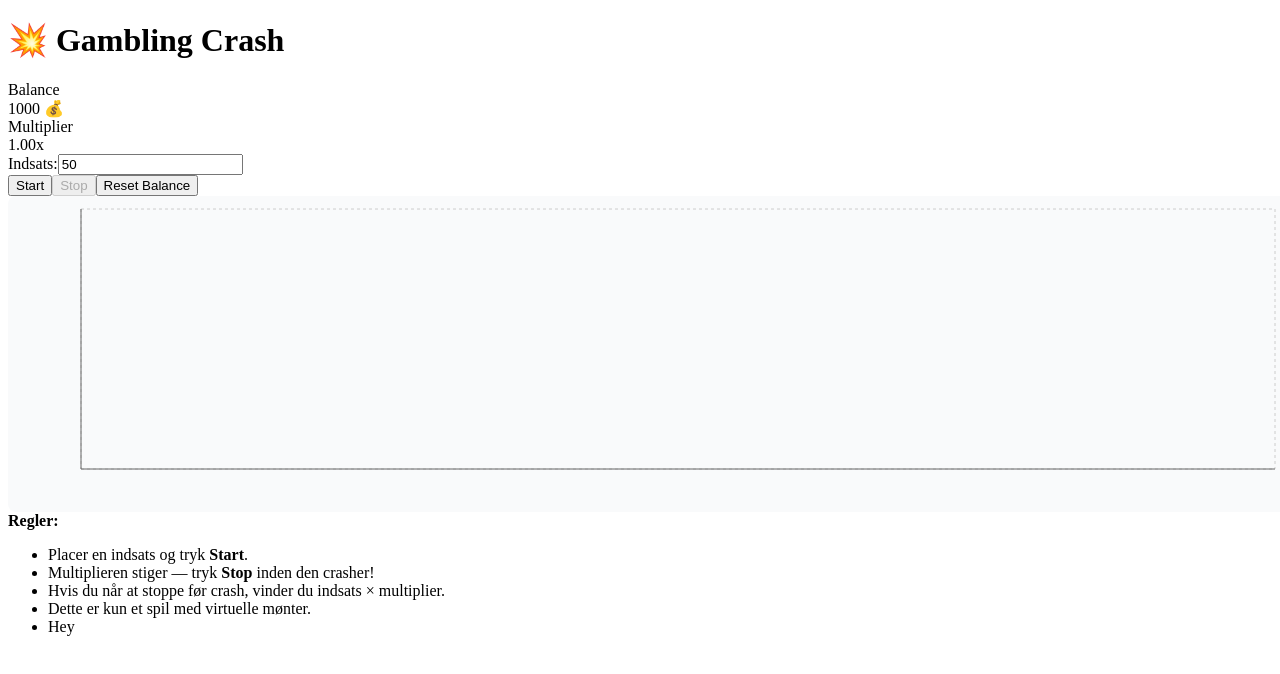
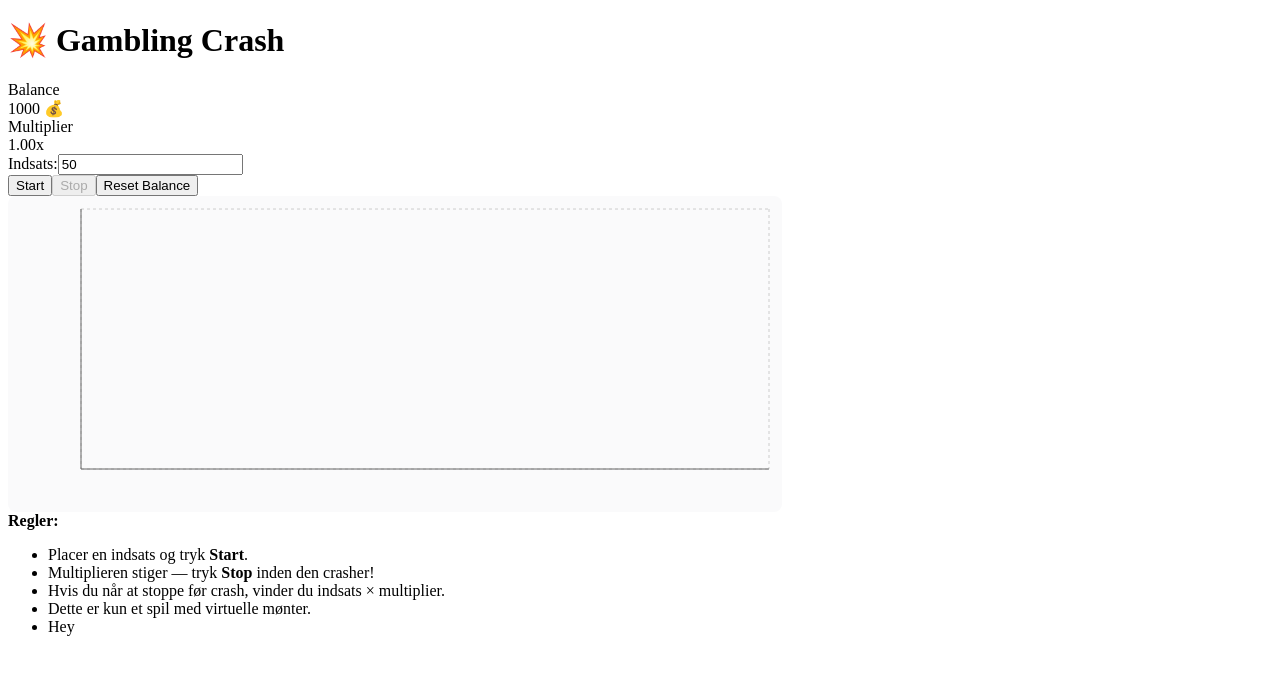
Before and after one commit to donggeunyu1/projekt, a React (Vite) app: page / in a window 1280 px wide. Shown: the top 674 px of the page. Built offline with nearby package versions, Linux system fonts and the light colour scheme.

Commit message:
Opdateret

```diff
--- a/src/components/GamblingCrash.jsx
+++ b/src/components/GamblingCrash.jsx
@@ -121,7 +121,7 @@ export default function GamblingCrash() {
         </button>
       </div>
 
-      <div style={{ width: '100%', height: 300, background: '#f9fafb', padding: 8, borderRadius: 8 }}>
+      <div style={{ width: '60%', height: 300, background: '#fafafbff', padding: 8, borderRadius: 8 }}>
   <ResponsiveContainer width="100%" height="100%">
     <LineChart data={data}>
       <CartesianGrid strokeDasharray="3 3" />
@@ -131,7 +131,7 @@ export default function GamblingCrash() {
       <Line type="monotone" dataKey="multiplier" stroke="#82ca9d" strokeWidth={2} dot={false} isAnimationActive={false} />
     </LineChart>
   </ResponsiveContainer>
-</div>
+      </div>
 
 
       <div className="mt-4 text-lg font-medium">{message}</div>
```
